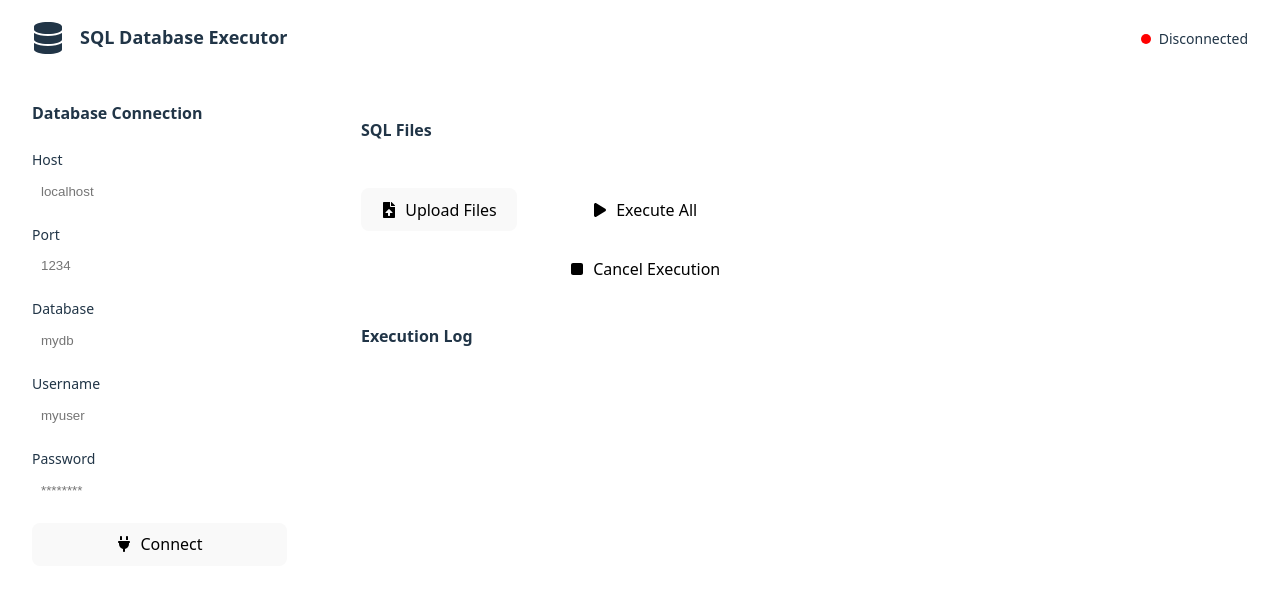
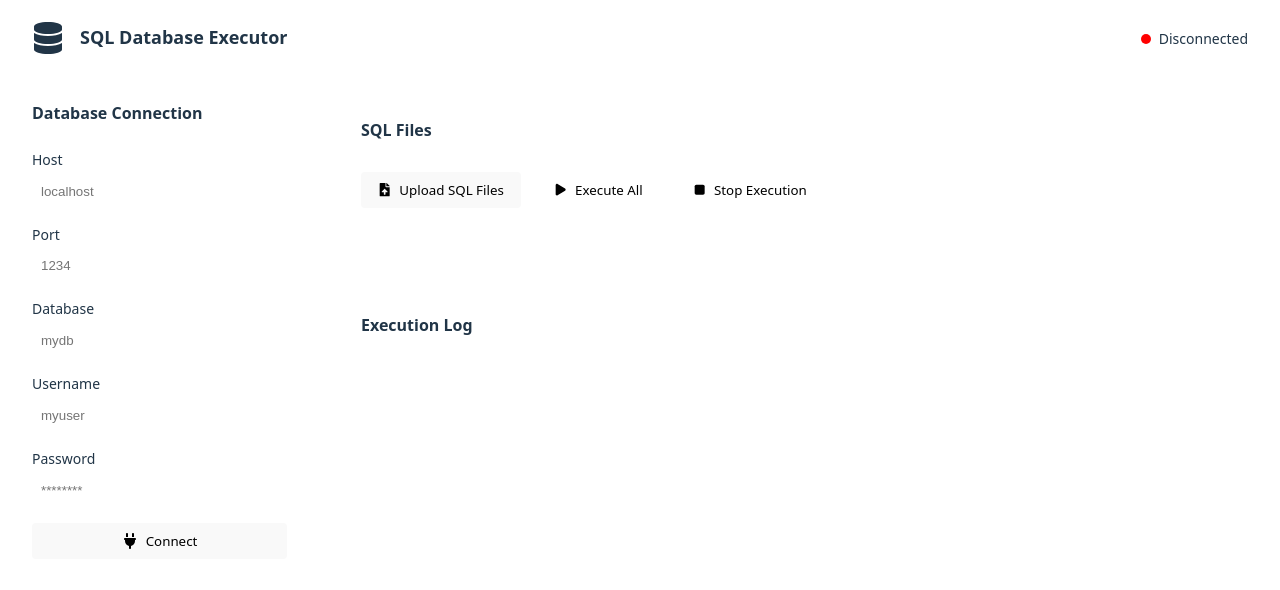
Before and after one commit to otaviozerotwo/sql_database_executor, a React (Vite) app in the folder renderer/: page / in a window 1280 px wide. Shown: the top 590 px of the page. Built offline with nearby package versions, Linux system fonts and the light colour scheme.

Commit message:
refactor: ajustes styles buttons ConnectionForm && UploadFilesArea components

```diff
--- a/renderer/src/App.css
+++ b/renderer/src/App.css
@@ -4,6 +4,7 @@
 }
 
 .aside {
+  height: 100vh;
   padding-left: 2rem;
   padding-right: 2rem;
   padding-bottom: 2rem;
--- a/renderer/src/components/ConnectionForm/ConnectionForm.css
+++ b/renderer/src/components/ConnectionForm/ConnectionForm.css
@@ -20,3 +20,12 @@
   border-radius: 4px;
   border: 1px solid rgba(255, 255, 255, 0.2);
 }
+
+.form-btn {
+  display: flex;
+  justify-content: center;
+  align-items: center;
+  gap: 0.5rem;
+  width: 100%;
+  border-radius: 4px;
+}
--- a/renderer/src/components/ConnectionForm/ConnectionForm.jsx
+++ b/renderer/src/components/ConnectionForm/ConnectionForm.jsx
@@ -113,7 +113,7 @@ export function ConnectionForm({
         </div>
         <button
           type='submit'
-          className='btn-submit'
+          className='form-btn'
         >
           {status === 'connected' ? <FaPlugCircleXmark size={16} /> : <FaPlug size={16} />}
           {status === 'connecting'
--- a/renderer/src/components/UploadFilesArea/UploadFilesArea.css
+++ b/renderer/src/components/UploadFilesArea/UploadFilesArea.css
@@ -4,20 +4,19 @@
   border-bottom: 1px solid rgba(255, 255, 255, 0.1);
 }
 
-.container {
+.sql-files-button-container {
   display: flex;
   flex-direction: row;
-  gap: 2rem;
-  margin: 0 1rem 1rem 1rem;
+  margin: 0 1rem;
+  gap: 1rem;
 }
 
-.btn-submit, .btn-disabled {
+.btn {
   display: flex;
   justify-content: center;
   align-items: center;
   gap: 0.5rem;
-  width: 100%;
-  margin-top: 1rem;
+  border-radius: 4px;
 }
 
 .btn-disabled {
--- a/renderer/src/components/UploadFilesArea/UploadFilesArea.jsx
+++ b/renderer/src/components/UploadFilesArea/UploadFilesArea.jsx
@@ -6,32 +6,28 @@ export function UploadFilesArea() {
   return (
     <div className="sql-files">
       <h2 className='title'>SQL Files</h2>
-      <div className="container">
-        <div>
+      <div className='sql-files-button-container'>
         <button
-            type='submit'
-            className='btn-submit'
+          type='button'
+          className='btn'
         >
-            <FaFileUpload size={16} />
-            Upload Files
+          <FaFileUpload />
+          Upload SQL Files
         </button>
-        </div>
-        <div className="sql-files-btn">
         <button
-            type='submit'
-            className='btn-disabled'
+          type='button'
+          className='btn btn-disabled'
         >
-            <FaPlay size={16} />
+          <FaPlay />
           Execute All
         </button>
         <button
-            type='submit'
-            className='btn-disabled'
+          type='button'
+          className='btn btn-disabled'
         >
-            <FaStop size={16} />
-            Cancel Execution
+          <FaStop />
+          Stop Execution
         </button>
-        </div>
       </div>
     </div>
   );
--- a/renderer/src/index.css
+++ b/renderer/src/index.css
@@ -31,10 +31,8 @@ h1 {
 }
 
 button {
-  border-radius: 8px;
   border: 1px solid transparent;
   padding: 0.6em 1.2em;
-  font-size: 1em;
   font-weight: 500;
   font-family: inherit;
   background-color: #1a1a1a;
```
Lines whose indentation alone changed are shown as unchanged.
